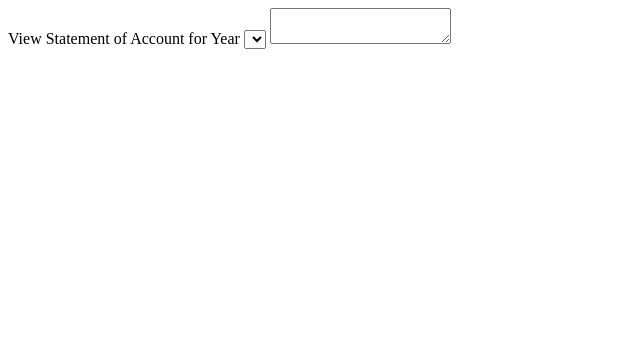
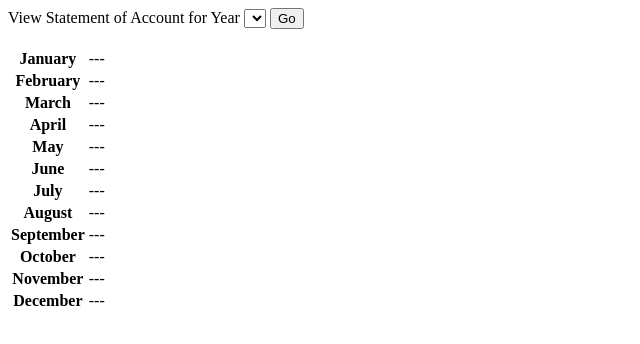
Before and after one commit to kungfuchan13/SOA-Test, a plain HTML site: page main.html in a window 1280 px wide. Shown: the whole page, without its empty margins (0-640 px from the left). Drawn offline with Linux system fonts and the light colour scheme; no server answers.

Commit message:
Update main.html

```diff
--- a/main.html
+++ b/main.html
@@ -1,21 +1,126 @@
 <html>
 <body onload="generateYears();">
-View Statement of Account for Year <select id="year"></select>
+View Statement of Account for Year <select id="year"></select> <input type="button" value="Go" onclick="fillMonthTable();"><br>
+<br>
+<table>
+<tr>
+<th>
+January
+</th>
+<td id=1>
+---
+</td>
+</tr>
 
-<textarea id="a"></textarea>
+<tr>
+<th>
+February
+</th>
+<td id=2>
+---
+</td>
+</tr>
+
+<tr>
+<th>
+March
+</th>
+<td id=3>
+---
+</td>
+</tr>
+
+<tr>
+<th>
+April
+</th>
+<td id=4>
+---
+</td>
+</tr>
+
+<tr>
+<th>
+May
+</th>
+<td id=5>
+---
+</td>
+</tr>
+
+<tr>
+<th>
+June
+</th>
+<td id=6>
+---
+</td>
+</tr>
+
+<tr>
+<th>
+July
+</th>
+<td id=7>
+---
+</td>
+</tr>
+
+<tr>
+<th>
+August
+</th>
+<td id=8>
+---
+</td>
+</tr>
+
+<tr>
+<th>
+September
+</th>
+<td id=9>
+---
+</td>
+</tr>
+
+<tr>
+<th>
+October
+</th>
+<td id=10>
+---
+</td>
+</tr>
+
+<tr>
+<th>
+November
+</th>
+<td id=11>
+---
+</td>
+</tr>
+
+<tr>
+<th>
+December
+</th>
+<td id=12>
+---
+</td>
+</tr>
+</table>
 </body>
 </html>
 
 <script>
 var year = document.getElementById("year");
 
-var a = document.getElementById("a");
-
 function generateYears() {
     // UUUU/MM/YYYY
     var currentYear = new Date().getFullYear();
-    for (var i = 2018; i < currentYear; ++i) {
-        a.value += currentYear;
+    for (var i = 2018; i <= currentYear; ++i) {
         if (yearExists(i))
             year.innerHTML += "<option value='" + i + "'>" + i + "</option>";
     }
@@ -23,14 +128,27 @@ function generateYears() {
 }
 
 function yearExists(y) {
-    for (var i = 0; i < 12; ++i) {
+    for (var i = 1; i < 13; ++i) {
         var filename = "1702_" + (i < 10 ? "0" + i : i) + y;
-        var http = new XMLHTTPRequest();
-        http.open('HEAD', "/" + , false);
+        var http = new XMLHttpRequest();
+        http.open('HEAD', filename, false);
         http.send();
         if (http.status != 404)
             return True;
     }
     return False;
 }
+
+function fillMonthTable() {
+    for (var i = 1; i < 13; ++i) {
+        var filename = "/1702_" + (i < 10 ? "0" + i : i) + y + ".pdf";
+        var http = new XMLHttpRequest();
+        http.open('HEAD', filename, false);
+        http.send();
+        if (http.status != 404)
+            document.getElementById(i).innerHTML = "<a href='" + filename + "'>View</a>";
+        else
+            document.getElementById(i).innerHTML = "---";
+    }
+}
 </script>
```
